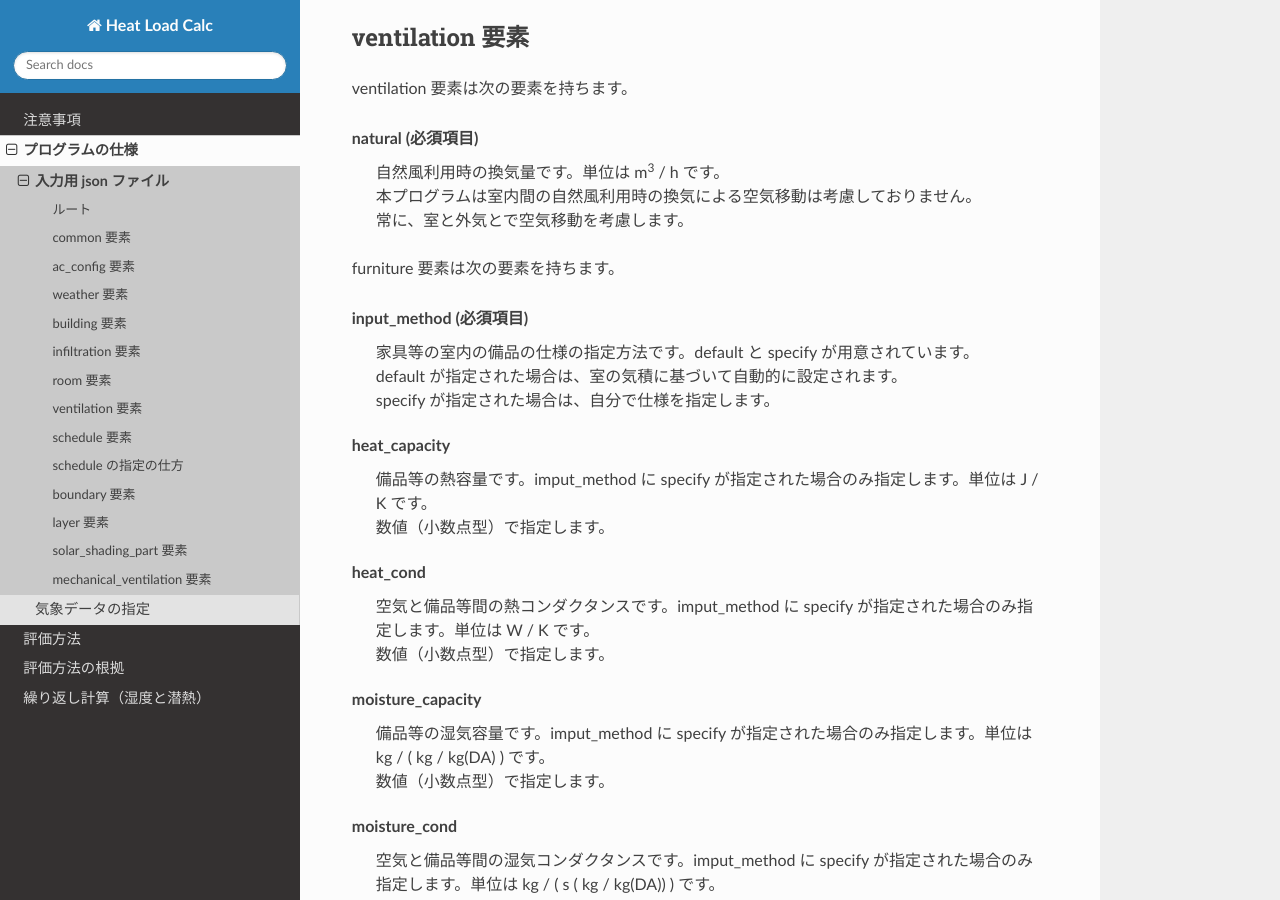
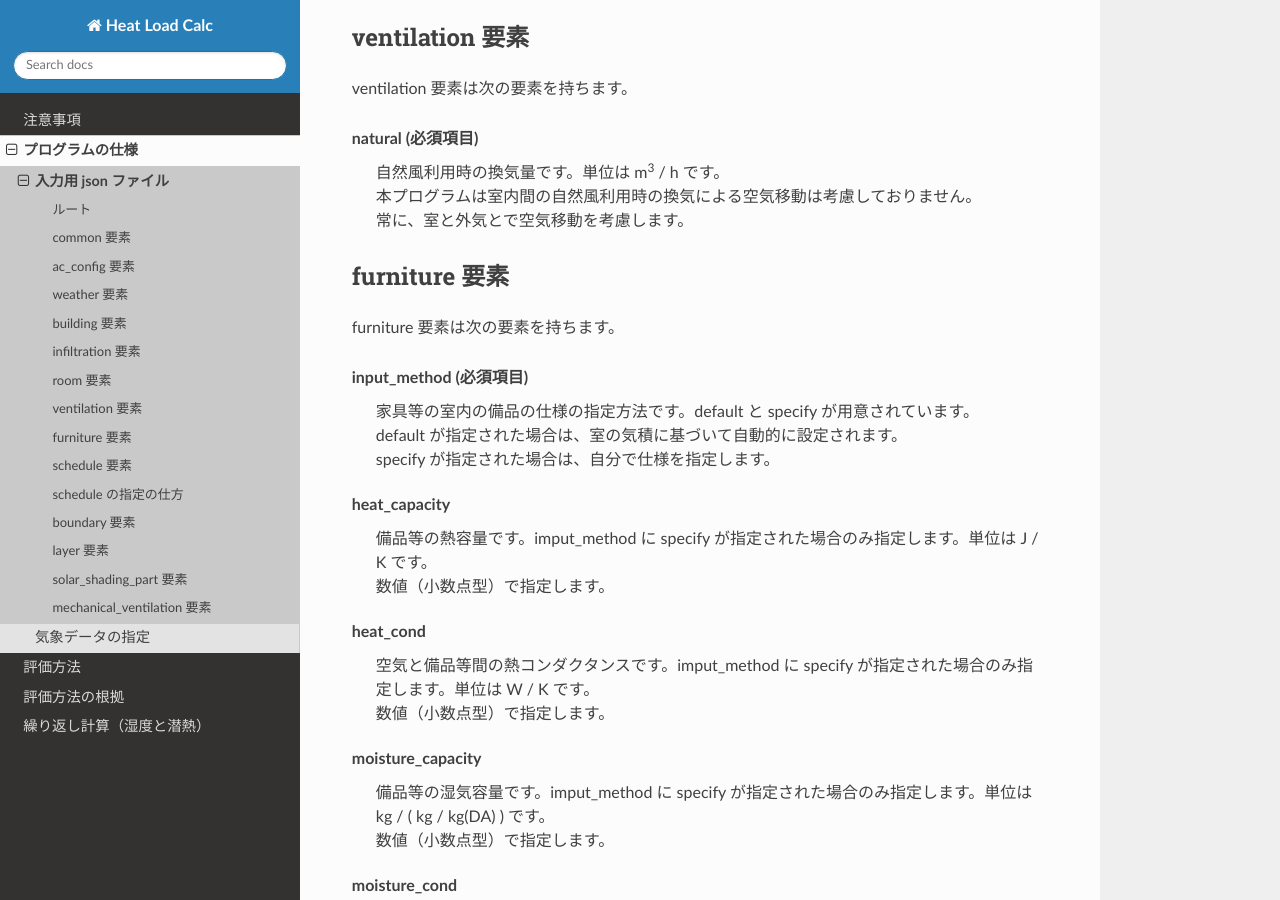
Before and after one commit to HC-Energy/hc-energy-doc-ja, a Sphinx documentation site: the page built from docs/source/contents/02_01_spec_input.rst, in a window 1280 px wide and 900 px high, scrolled down 7587 px. Built offline with Sphinx 7.4.7 and the Read the Docs theme 2.0.0, drawn with Linux system fonts in a browser that asks for light colours.

Commit message:
add heading

```diff
--- a/docs/source/contents/02_01_spec_input.rst
+++ b/docs/source/contents/02_01_spec_input.rst
@@ -316,6 +316,10 @@ natural (必須項目)
     | 自然風利用時の換気量です。単位は |m3| / h です。
     | 本プログラムは室内間の自然風利用時の換気による空気移動は考慮しておりません。
     | 常に、室と外気とで空気移動を考慮します。
+
+------------------------------------------------------------------------------------------------------------------------
+furniture 要素
+------------------------------------------------------------------------------------------------------------------------
 
 furniture 要素は次の要素を持ちます。
 
```
